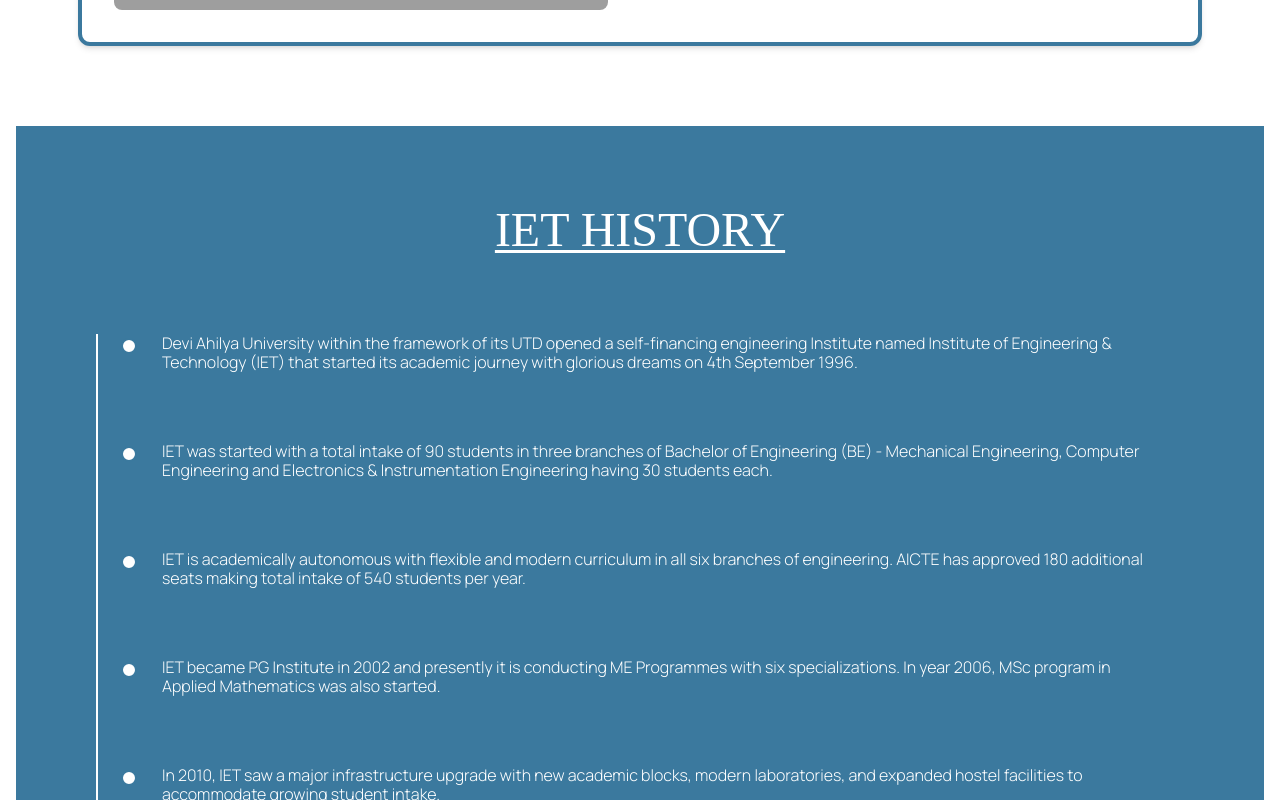
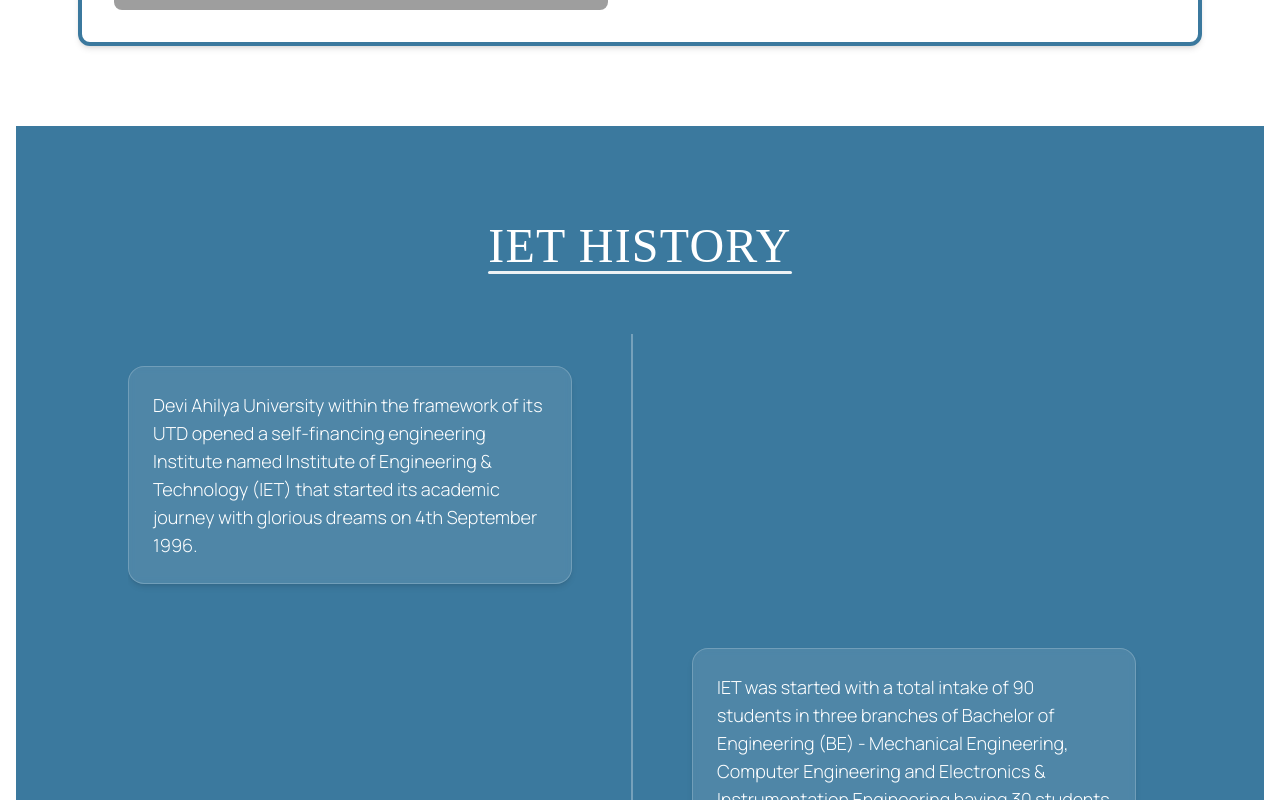
Before and after one commit to IET-DAVV/website-frontend, a Next.js app: page /about in a window 1280 px wide. Shown: the part 540-1340 px from the top of the page. Built offline with nearby package versions, Linux system fonts and the light colour scheme; grey boxes are pictures that could not be loaded.

Commit message:
feat: updated history

```diff
--- a/app/globals.css
+++ b/app/globals.css
@@ -1,6 +1,15 @@
 @tailwind base;
 @tailwind components;
 @tailwind utilities;
+
+.custom-scrollbar-hide::-webkit-scrollbar {
+  display: none;
+}
+
+.custom-scrollbar-hide {
+  -ms-overflow-style: none;  /* IE and Edge */
+  scrollbar-width: none;  /* Firefox */
+}
 
 /* Performance optimizations */
 * {
--- a/components/about-page/History.tsx
+++ b/components/about-page/History.tsx
@@ -1,46 +1,91 @@
 "use client";
-import React from "react";
-import { history, timeline } from "@/constants/about-page/about";
+import React, { useRef } from "react";
+import { history } from "@/constants/about-page/about";
 import "@/styles/fonts.css";
-import Image from "next/image";
-import { motion } from "framer-motion";
+import { motion, useScroll, useTransform } from "framer-motion";
 
+// ✨ Type definition for timeline events
+interface HistoryEvent {
+  id: number;
+  title: string;
+}
+
+// 🧩 Component for a single timeline item
+const TimelineItem = ({ item, index }: { item: HistoryEvent; index: number }) => {
+  const isEven = index % 2 === 0; // check if the item is even/odd → controls left/right placement
+
+  return (
+    // 📌 Wrapper for the timeline card (left/right alignment + animation)
+    <motion.div
+  className={`relative md:w-7/12 ${
+    isEven
+      ? "md:self-start pr-32 md:pr-36" // increased padding from center
+      : "md:self-end pl-32 md:pl-36"
+  }`}
+  initial={{ opacity: 0, x: isEven ? -60 : 60 }}
+  whileInView={{ opacity: 1, x: 0 }}
+  viewport={{ once: true, amount: 0.6 }}
+  transition={{ duration: 0.7, ease: "easeOut" }}
+>
+  <motion.div
+    className={`bg-white/10 backdrop-blur-sm text-white rounded-2xl p-4 md:p-6 shadow-md border border-white/20 ${
+      isEven ? "origin-left" : "origin-right"
+    }`}
+    whileHover={{ scale: 1.03, borderColor: "rgba(255, 255, 255, 0.5)" }}
+    transition={{ type: "spring", stiffness: 300 }}
+  >
+    <h3 className="text-base md:text-lg font-light leading-snug">{item.title}</h3>
+  </motion.div>
+</motion.div>
+
+  );
+};
+
+// 🏛️ Main History component
 const History = () => {
+  const scrollContainerRef = useRef<HTMLDivElement>(null);
+
+  // 🎯 Scroll progress hook (for animated center line)
+  const { scrollYProgress } = useScroll({
+    container: scrollContainerRef,
+  });
+
+  // 📈 Map scroll progress → line height animation
+  const pathHeight = useTransform(scrollYProgress, [0, 1], ["0%", "100%"]);
+
   return (
-    <div className="w-full bg-[#3B799E] px-6 py-16 md:p-20">
-      {/* Heading */}
-      <div className="text-center mb-12 md:mb-20">
-        <h1 className="font-newyork text-white text-3xl md:text-5xl font-extralight underline underline-offset-4 decoration-white decoration-[2.5px]">
+    <div className="w-full bg-[#3B799E] px-6 py-16 md:px-20 md:py-24">
+      {/* 🔠 Section Heading */}
+      <div className="text-center mb-12 md:mb-16">
+        <h1 className="font-newyork text-white text-3xl md:text-5xl font-extralight tracking-wide relative inline-block">
           IET HISTORY
+          <span className="absolute left-0 right-0 -bottom-1 h-[3px] bg-white/90 rounded" />
         </h1>
       </div>
 
-      {/* History Timeline Scroll Section */}
-      <div className="flex flex-col space-y-16 md:space-y-15 relative border-l-2 border-white pl-6 md:pl-10 max-h-[80vh] overflow-y-auto pr-4 scrollbar-thin scrollbar-thumb-white/50 scrollbar-track-white/10">
-        {history.map((item: any, index: number) => (
+      {/* 📜 Scrollable Timeline Container */}
+      <div
+        ref={scrollContainerRef}
+        className="relative max-w-5xl mx-auto max-h-[70vh] overflow-y-auto overflow-x-visible pr-4 custom-scrollbar-hide"
+      >
+        <div className="relative py-8">
+          {/* 🧵 Static center line */}
+          <div className="absolute left-1/2 -translate-x-1/2 top-0 h-full w-[2px] bg-white/30 hidden md:block" />
+
+          {/* 🟢 Animated progress line (grows with scroll) */}
           <motion.div
-            key={item.id}
-            initial={{ opacity: 0, y: 50 }}
-            whileInView={{ opacity: 1, y: 0 }}
-            viewport={{ once: true }}
-            transition={{ duration: 0.6, delay: index * 0.1 }}
-            className="relative pl-6"
-          >
-            {/* Dot Marker */}
-            <span className="absolute -left-[1.05rem] top-1 w-4 h-4 bg-white rounded-full border-2 border-[#3B799E]" />
+            className="absolute left-1/2 -translate-x-1/2 top-0 w-[2px] bg-white hidden md:block"
+            style={{ height: pathHeight }}
+          />
 
-            {/* Content */}
-            <div
-              className="text-white text-sm md:text-base font-light"
-              style={{ lineHeight: "1.2", marginBottom: "0.35rem" }}
-            >
-              {item.title}
-            </div>
-          </motion.div>
-        ))}
+          {/* 📌 Timeline items list */}
+          <div className="flex flex-col space-y-12 md:space-y-16">
+            {history.map((item: HistoryEvent, index: number) => (
+              <TimelineItem key={item.id} item={item} index={index} />
+            ))}
+          </div>
+        </div>
       </div>
-
-
     </div>
   );
 };
--- a/package.json
+++ b/package.json
@@ -34,7 +34,7 @@
     "styled-components": "^6.1.19"
   },
   "devDependencies": {
-    "@next/bundle-analyzer": "^15.4.4",
+    "@next/bundle-analyzer": "^15.5.4",
     "@types/animejs": "^3.1.13",
     "@types/he": "^1.2.3",
     "@types/node": "^24.0.15",
```
Also changed, not shown: 2 other files (tests, documents, lock files or other folders).
